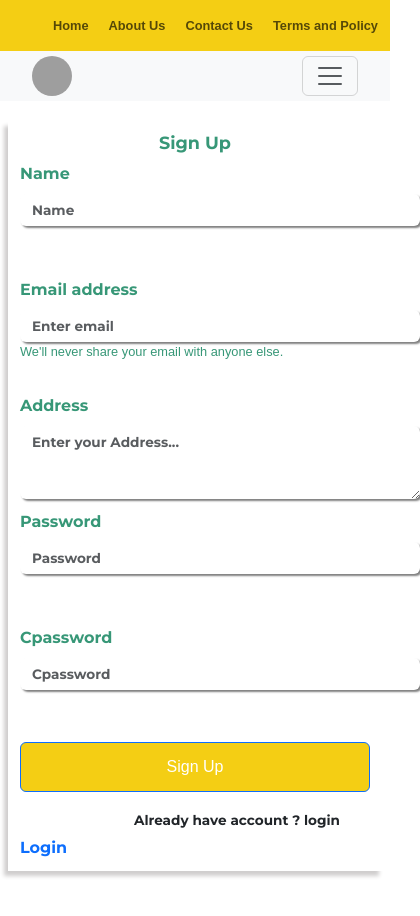
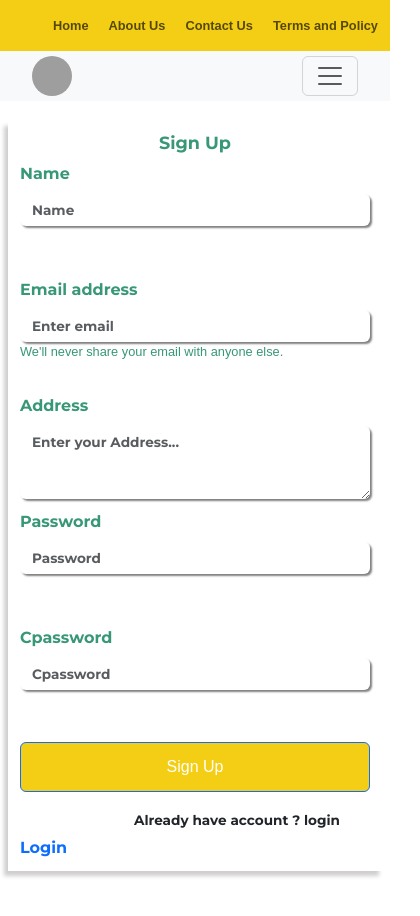
Before and after one commit to Rajankumar001/Food_App, a React (Create React App) app in the folder client/: page /register in a window 390 px wide. Shown: the top 916 px of the page, 420 px wide, since content can reach past the window. Built offline with nearby package versions, Linux system fonts and the light colour scheme; grey boxes are pictures that could not be loaded.

Commit message:
changes in login page

```diff
--- a/client/src/components/Filters/Filters.js
+++ b/client/src/components/Filters/Filters.js
@@ -14,7 +14,7 @@ const Filters = () => {
     <>
     <div  className='filter_container'>
     <div className='filter_search_box ' >
-    <Form.Control type="text" placeholder="Large text"  className='input_box text_area' value={searchkey} onChange={e=>setSearchkey(e.target.value)}/>
+    <Form.Control type="text" placeholder="search food in small"  className='input_box text_area' value={searchkey} onChange={e=>setSearchkey(e.target.value)}/>
     </div>
     <div className='filter_search_box'>
     <Form.Select aria-label="Default select example"  className='input_box' value={category} onChange={e=>setCategory(e.target.value)}>
--- a/client/src/components/Login/Login.css
+++ b/client/src/components/Login/Login.css
@@ -7,8 +7,6 @@
     justify-content: center;
     align-items: center;
 }
-
-
 
 .Login_container{
     margin: 20px 0px;
@@ -98,6 +96,12 @@ span a{
     align-items: center;
 }
 @media (max-width:600px) {
+    .form_input {
+        border: none;
+        box-shadow: 2px 2px 2px grey;
+        color: #789;
+        width: 350px;
+    }
     .Login_container{
         margin: 20px 0px;
         font-family: "Montserrat", sans-serif;
@@ -120,11 +124,7 @@ span a{
         height: 100px;
 
     }
-    .form_input{
-        border: none;
-        box-shadow: 2px 2px 2px grey;
-        color: lightslategray
-    }
+
     .login-button{
         width: 350px;
         height: 50px;
--- a/client/src/components/Login/Login.js
+++ b/client/src/components/Login/Login.js
@@ -34,7 +34,7 @@ const LoginHandler=()=>{
       <h2>Login</h2>
       <Form.Group className="mb-3" controlId="formBasicEmail">
         <Form.Label className='title'>Email address</Form.Label>
-        <Form.Control type="email" placeholder="Enter email"  value={email} onChange={e=>setEmail(e.target.value)} className='form_input'/>
+        <Form.Control type="email" placeholder="Enter email"  value={email} onChange={e=>setEmail(e.target.value)} className='form_input form-control '/>
         <Form.Text className="text-muted">
           <p>We'll never share your email with anyone else.</p>
         </Form.Text>
@@ -42,7 +42,7 @@ const LoginHandler=()=>{
 
       <Form.Group className="mb-3" controlId="formBasicPassword">
         <Form.Label className='title'>Password</Form.Label>
-        <Form.Control type="password" placeholder="Password"value={password} onChange={e=>setPassword(e.target.value)} className='form_input'/>
+        <Form.Control type="password" placeholder="Password"value={password} onChange={e=>setPassword(e.target.value)} className='form_input form-control '/>
       </Form.Group>
       <Button variant="primary" onClick={LoginHandler} className='login-button'>
         login
```
